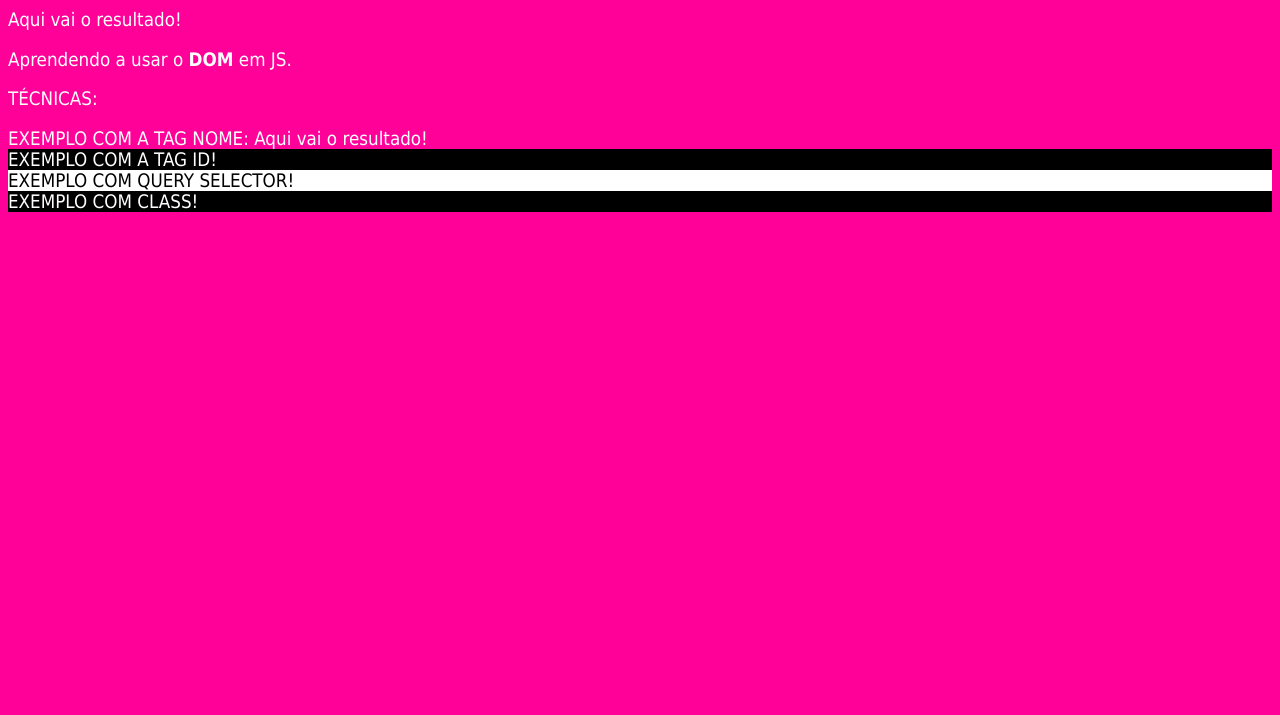
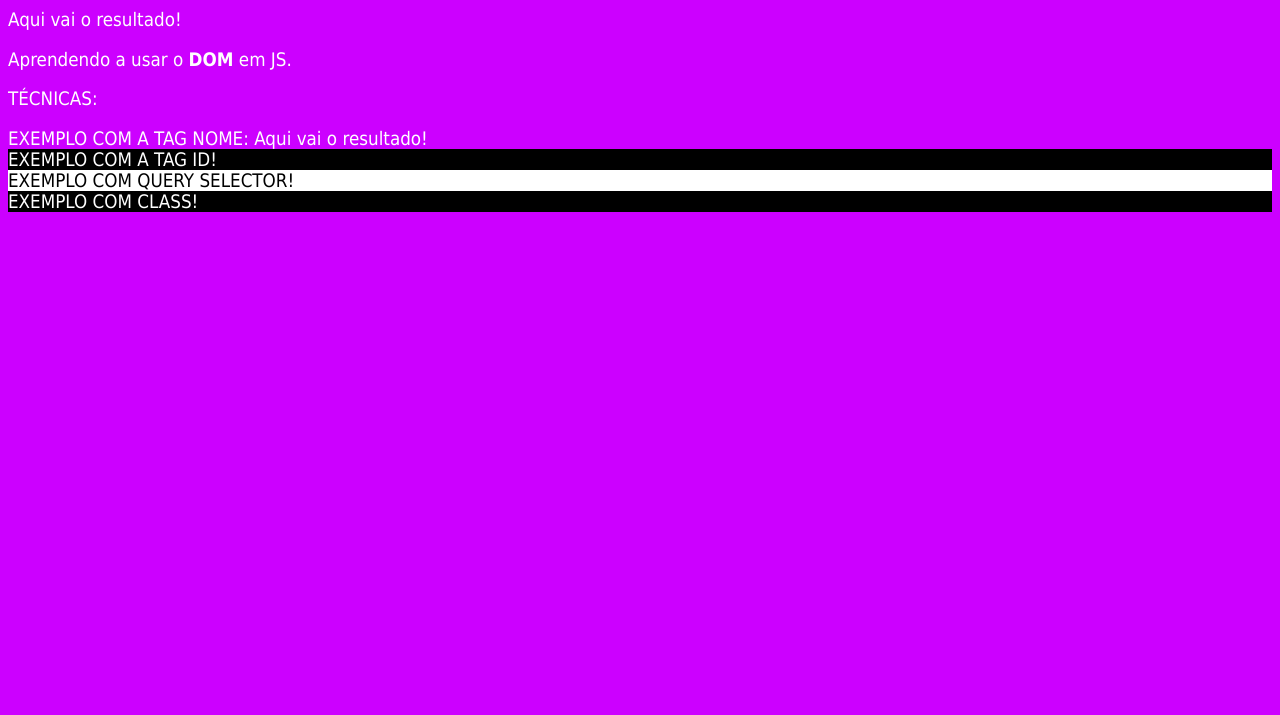
Before and after one commit to luanarahal/Curso-Guanabara-JavaScript, a plain HTML site: page Exercícios/ex005.html in a window 1280 px wide. Shown: the part 85-800 px from the top of the page. Drawn offline with Linux system fonts and the light colour scheme.

Commit message:
Alteração teste

```diff
--- a/Exercícios/ex005.html
+++ b/Exercícios/ex005.html
@@ -7,7 +7,7 @@
     <title>Primeiros Passos com DOM</title>
     <style>
         body{
-            background-color: rgb(255, 0, 153);
+            background-color: rgb(204, 0, 255);
             color: white;
             font: normal 14pt Tahoma;
         }
```
